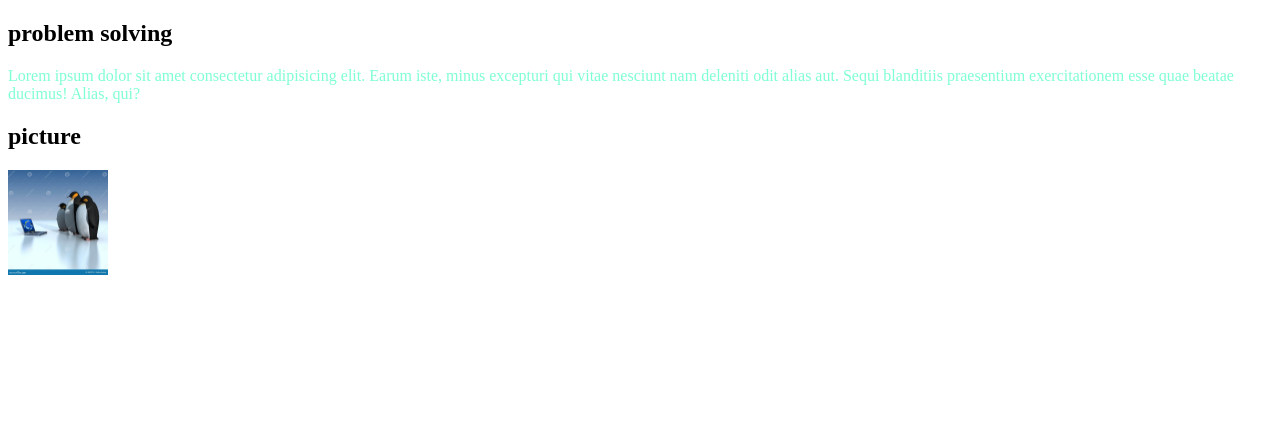
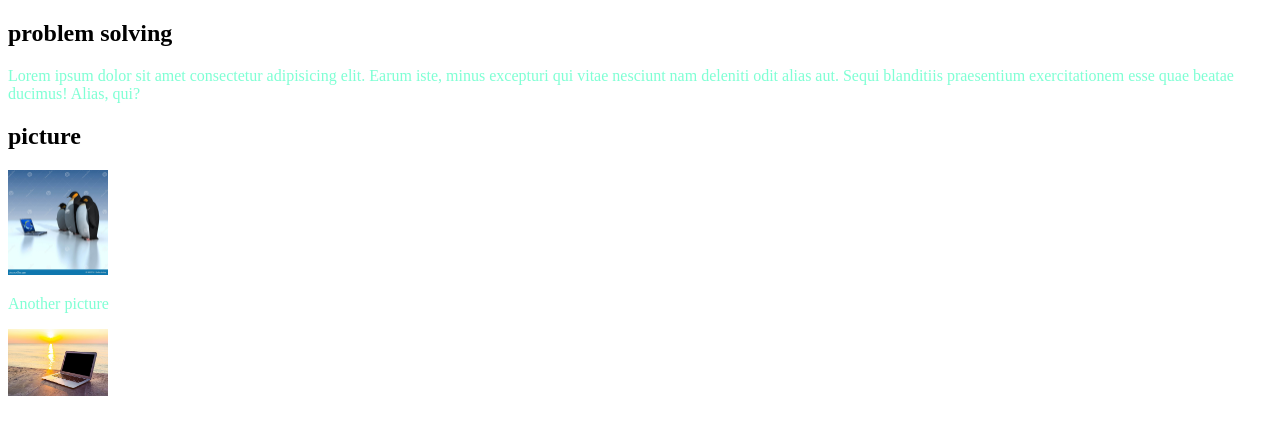
Before and after one commit to NYM-34/problem-never-ever, a plain HTML site: page index.html in a window 1280 px wide. Drawn offline with Linux system fonts and the light colour scheme.

Commit message:
3rd time added

```diff
--- a/index.html
+++ b/index.html
@@ -11,5 +11,8 @@
     <p>Lorem ipsum dolor sit amet consectetur adipisicing elit. Earum iste, minus excepturi qui vitae nesciunt nam deleniti odit alias aut. Sequi blanditiis praesentium exercitationem esse quae beatae ducimus! Alias, qui?</p>
     <h2>picture </h2>
     <img src="penguins-3807574.jpg" alt="panguin">
+    <p>Another picture </p>
+    <img width="400px"   src="laptop-stone-surface-sea-background_1232-430.avif" alt="">
+
 </body>
 </html>
```
